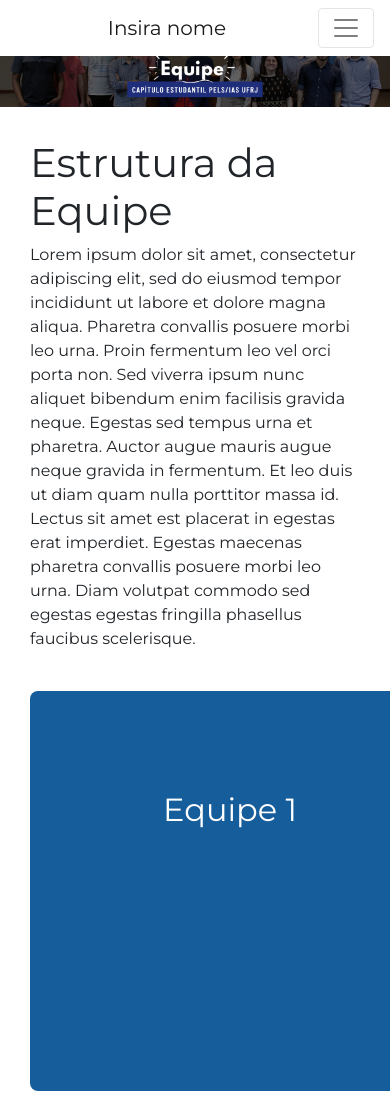
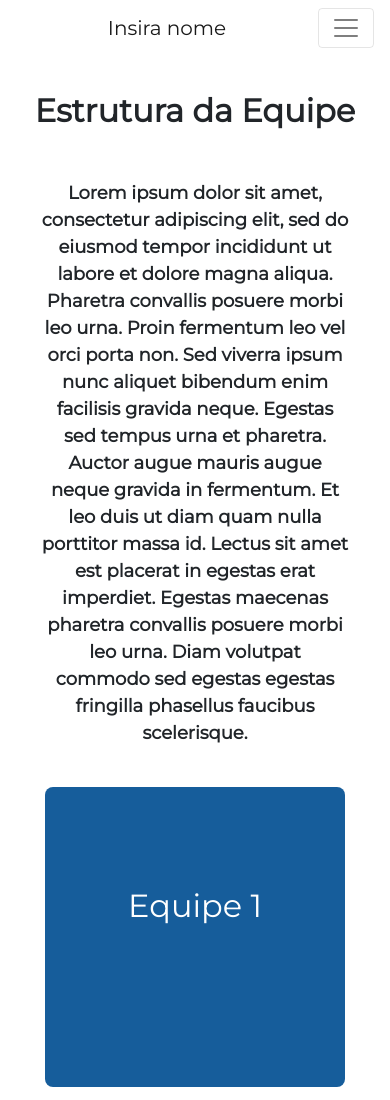
Before and after one commit to pelsias-ufrj/ieeesite, a website: page public/Membros.html in a window 390 px wide. Shown: the top 1100 px of the page. Drawn offline with nearby package versions, Linux system fonts and the light colour scheme.

Commit message:
membros page is now responsive

```diff
--- a/public/Membros.html
+++ b/public/Membros.html
@@ -25,8 +25,8 @@
       <img class="img-fluid" width="100%" height="400px" alt="PELS" src ="/images/Equipe.png">
 
       <div class="members-container">
-        <h1>Estrutura da Equipe</h1>
-        <p>Lorem ipsum dolor sit amet, consectetur adipiscing elit, sed do eiusmod tempor incididunt ut labore et dolore magna aliqua. Pharetra convallis posuere morbi leo urna. Proin fermentum leo vel orci porta non. Sed viverra ipsum nunc aliquet bibendum enim facilisis gravida neque. Egestas sed tempus urna et pharetra. Auctor augue mauris augue neque gravida in fermentum. Et leo duis ut diam quam nulla porttitor massa id. Lectus sit amet est placerat in egestas erat imperdiet. Egestas maecenas pharetra convallis posuere morbi leo urna. Diam volutpat commodo sed egestas egestas fringilla phasellus faucibus scelerisque. </p>
+        <h1 class="title">Estrutura da Equipe</h1>
+        <p class='text'>Lorem ipsum dolor sit amet, consectetur adipiscing elit, sed do eiusmod tempor incididunt ut labore et dolore magna aliqua. Pharetra convallis posuere morbi leo urna. Proin fermentum leo vel orci porta non. Sed viverra ipsum nunc aliquet bibendum enim facilisis gravida neque. Egestas sed tempus urna et pharetra. Auctor augue mauris augue neque gravida in fermentum. Et leo duis ut diam quam nulla porttitor massa id. Lectus sit amet est placerat in egestas erat imperdiet. Egestas maecenas pharetra convallis posuere morbi leo urna. Diam volutpat commodo sed egestas egestas fringilla phasellus faucibus scelerisque. </p>
 
         <div class="groups-container">
           <a style = "background-image: url(/images/Equipe\ 1.png)" href="equipe1.html">
@@ -53,7 +53,7 @@
             </div>
           </a>
 
-          <a style = "background-image: url(/images/Equipe\ 1.png)" href="equipe4.html">
+          <a class='last' style = "background-image: url(/images/Equipe\ 1.png)" href="equipe4.html">
             <div>
               <h2>Equipe 4</h2>
               <p>Resumo da Equipe 4</p>
--- a/public/css/membros.css
+++ b/public/css/membros.css
@@ -1,5 +1,24 @@
 body{
     font-family: 'Montserrat'!important;
+}
+
+.text,
+.title{
+    text-align: center;
+}
+
+.title{
+    font-size: 32px;
+    font-weight: 900;
+    padding-top: 20px;
+    margin-bottom: 50px;
+}
+
+.text{
+    font-size: 18px;
+    margin-left: 15%;
+    margin-right: 15%;
+    font-weight: 600;
 }
 
 .members-container {
@@ -73,3 +92,47 @@ body{
 
 
 }
+
+@media only screen and (max-width: 880px) {
+    .groups-container{
+        display: flex;
+        flex-direction: column;
+    }
+
+    a{
+        margin:auto;
+    }
+
+    .text{
+        margin-left: 5%;
+        margin-right: 5%;
+    }
+
+}
+
+@media only screen and (max-width: 800px) {
+    .img-fluid{
+        display: none;
+    }
+
+    .members-container{
+        padding-top: 40px;
+    }
+}
+
+@media only screen and (max-width: 450px) {
+    a{
+        height: 300px!important;
+        width: 300px !important;
+    }
+
+    .last{
+        margin-bottom: 30px;
+    }
+
+    .text{
+        margin-left: 3%;
+        margin-right: 3%;
+    }
+
+}
```
